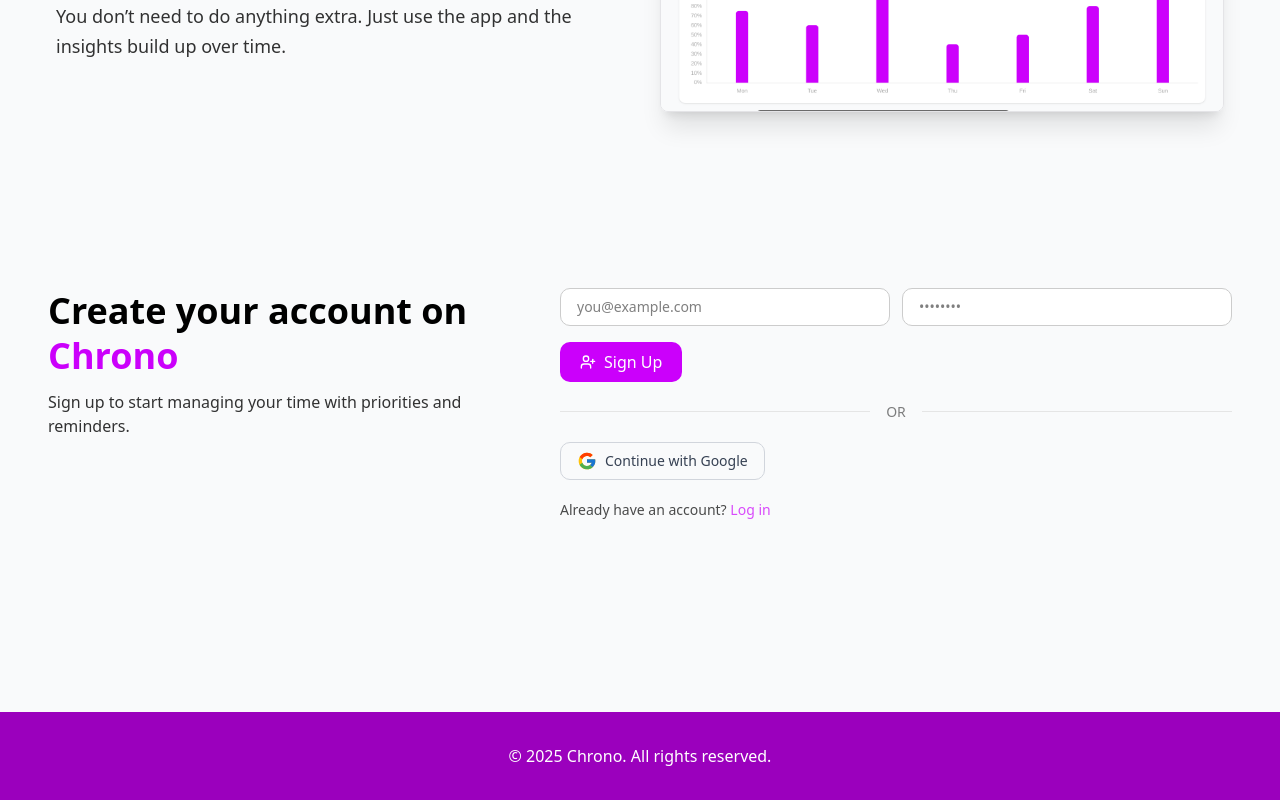
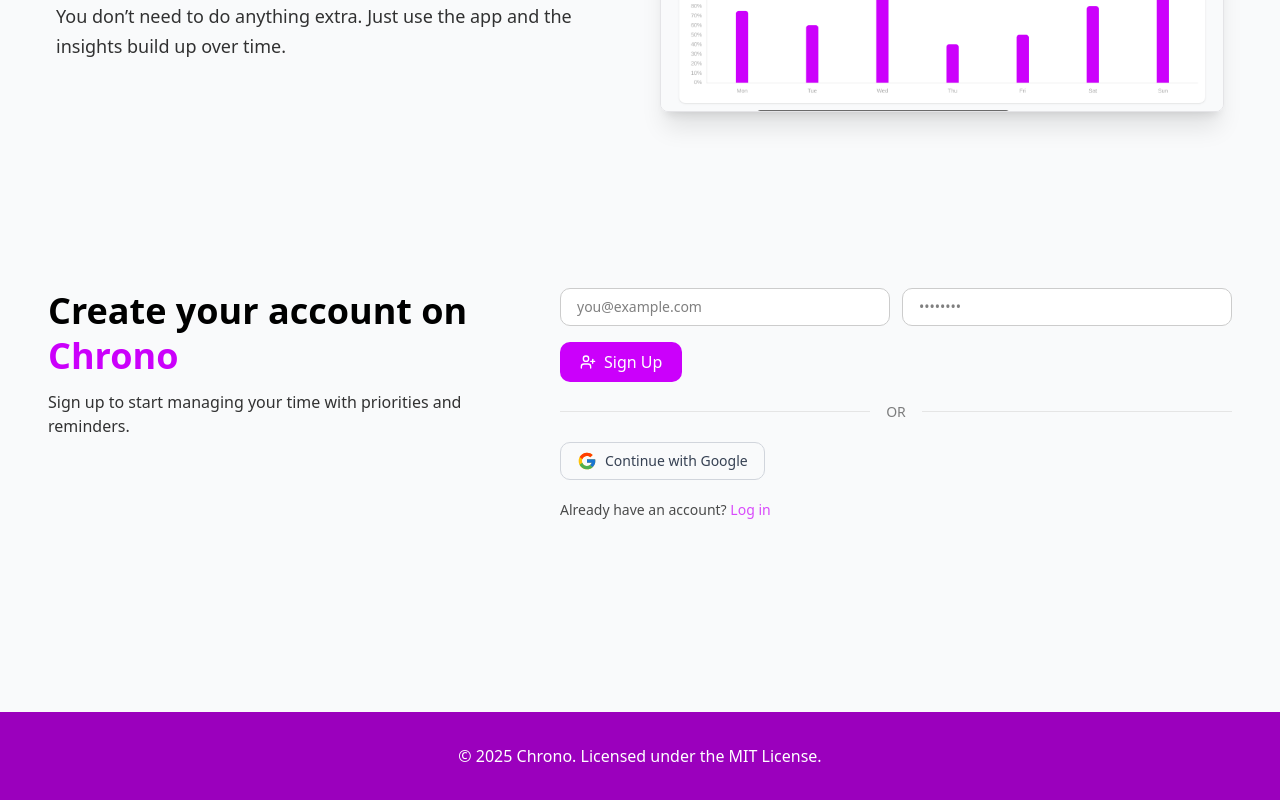
Before and after one commit to sameersharmadev/chrono, a React (Vite) app in the folder frontend/: page / in a window 1280 px wide. Shown: the part 3867-4667 px from the top of the page. Built offline with nearby package versions, Linux system fonts and the light colour scheme; no server answers.

Commit message:
ADD homepage

```diff
--- a/frontend/src/pages/Home.jsx
+++ b/frontend/src/pages/Home.jsx
@@ -213,13 +213,14 @@
                     imageLight={statslight}
                     imageDark={stats}
                 />
-                <Login/>
+                <Login />
 
             </section>
             <footer className="w-full bg-[#9b00bd] py-8">
                 <div className="max-w-7xl mx-auto px-6 text-center">
                     <p className="text-white">
-                        © {new Date().getFullYear()} Chrono. All rights reserved.
+                        © 2025 Chrono. Licensed under the MIT License.
+
                     </p>
                 </div>
             </footer>
```
